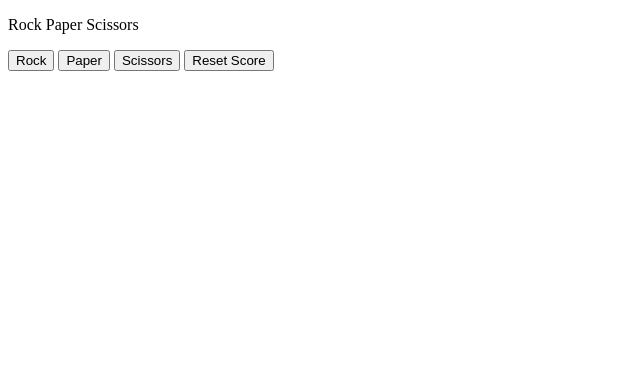
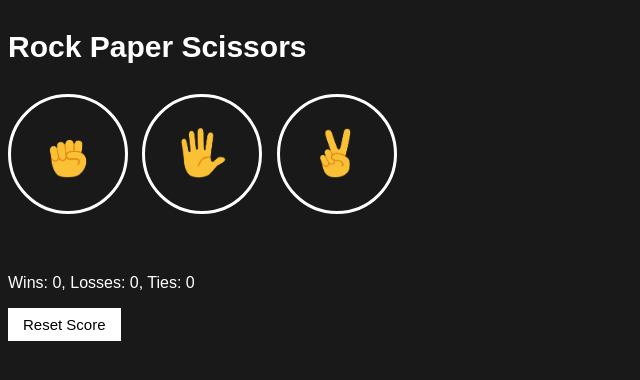
Before and after one commit to parth-mishra-107/rock-paper-scissors-game, a plain HTML site: page rpc.html in a window 1280 px wide. Shown: the whole page, without its empty margins (0-640 px from the left). Drawn offline with Linux system fonts and the light colour scheme.

Commit message:
added css and modified js

```diff
--- /dev/null
+++ b/rpc.css
@@ -0,0 +1,37 @@
+
+        body{
+            background-color:rgb(25,25,25);
+            color: white;
+            font-family: Arial;
+        }
+        .title{
+            font-size: 30px;
+            font-weight: bold;
+        }
+        .move-icon {
+            height: 50px ;
+        }
+        .move-button {
+            background-color:transparent;
+            border : 3px solid white ;
+            width: 120px;
+            height: 120px;
+            border-radius: 60px;
+            margin-right : 10px;
+            cursor: pointer;
+        }
+        .result {
+            font-size : 25px;
+            font-weight: bold;
+            margin-top: 50px;
+        }
+        .score {
+            margin-top: 60px;
+        }
+        .reset-score {
+            background-color: white;
+            border:none;
+            font-size:15px;
+            padding: 8px 15px;
+            cursor: pointer;
+        }
--- a/rpc.html
+++ b/rpc.html
@@ -2,109 +2,38 @@
 <html>
 <head>
     <title>Rock Paper Scissors</title>
+    <link rel="stylesheet"
+    href="rpc.css">
 </head>
 <body>
-    <p>Rock Paper Scissors</p>
+    <p class="title">Rock Paper Scissors</p>
 
-    <button onclick="
-    playGame('Rock')
-    ">Rock</button>
-    <button onclick="
-    playGame('Paper')
-    ">Paper</button>
-    <button onclick="
-    playGame('Scissors')
-    ">Scissors</button>
+<button onclick="playGame('Rock')" class="move-button">
+  <img src="images/rock-emoji.png" class="move-icon">
+</button>
+
+<button onclick="playGame('Paper')" class="move-button">
+  <img src="images/paper-emoji.png" class="move-icon">
+</button>
+
+<button onclick="playGame('Scissors')" class="move-button">
+  <img src="images/scissors-emoji.png" class="move-icon">
+</button>
+
+    <p class ="js-result result"></p>
+    <p class ="js-moves">
+
+    </p>
+    <p class="js-score score"></p>
+
     <button onclick="
     score.wins=0;
     score.losses=0;
     score.ties=0;
     localStorage.removeItem('score');
-    ">Reset Score</button>
+    updateScore();
+    " class="reset-score">Reset Score</button>
 
-    <script>
-
-        let score=JSON.parse(localStorage.getItem('score')) ||
-        {
-            wins: 0,
-            losses: 0,
-            ties: 0
-        };
-
-        /**if(score === null) {
-           score = {
-            wins: 0,
-            losses: 0,
-            ties: 0
-           };
-        }**/
-
-        /*const score = {
-            wins: 0,
-            losses: 0,
-            ties: 0
-        };we are using local storage to save the score value instead of normal variables*/
-
-        function playGame(playerMove) {
-            let comp = computerMove();
-            let result = '';
-
-            if (playerMove === 'Scissors') {
-                if (comp === 'Rock') {
-                    result = 'You Lose';
-                } else if (comp === 'Paper') {
-                    result = 'You Win';
-                } else {
-                    result = 'Tie';
-                }
-
-            } else if (playerMove === 'Paper') {
-                if (comp === 'Rock') {
-                    result = 'You Win';
-                } else if (comp === 'Paper') {
-                    result = 'Tie';
-                } else {
-                    result = 'You Lose';
-                }
-
-            } else if (playerMove === 'Rock') {
-                if (comp === 'Rock') {
-                    result = 'Tie';
-                } else if (comp === 'Paper') {
-                    result = 'You Lose';
-                } else {
-                    result = 'You Win';
-                }
-            }
-
-            if(result ==='You Win'){
-                score.wins += 1;
-            } else if(result ==='You Lose'){
-                score.losses += 1;
-            }else if(result ==='Tie'){
-                score.ties += 1;
-            }
-
-            localStorage.setItem('score',JSON.stringify(score));
-
-            alert(`You picked ${playerMove}. Computer picked ${comp}. Result: ${result}
-            Wins: ${score.wins}, Losses: ${score.losses}, Ties: ${score.ties}`);
-        }
-
-        function computerMove() {
-            let randn = Math.random();
-            let comp = '';
-
-            if (randn < 1/3) {
-                comp = 'Rock';
-            } else if (randn < 2/3) {
-                comp = 'Paper';
-            } else {
-                comp = 'Scissors';
-            }
-
-            return comp;
-        }
-    </script>
+    <script src="rpc.js"></script>
 </body>
 </html>
--- /dev/null
+++ b/rpc.js
@@ -0,0 +1,92 @@
+let score=JSON.parse(localStorage.getItem('score')) ||
+        {
+            wins: 0,
+            losses: 0,
+            ties: 0
+        };
+        updateScore();
+
+        /**if(score === null) {
+           score = {
+            wins: 0,
+            losses: 0,
+            ties: 0
+           };
+        }**/
+
+        /*const score = {
+            wins: 0,
+            losses: 0,
+            ties: 0
+        };we are using local storage to save the score value instead of normal variables*/
+
+        function playGame(playerMove) {
+            let comp = computerMove();
+            let result = '';
+
+            if (playerMove === 'Scissors') {
+                if (comp === 'Rock') {
+                    result = 'You Lose';
+                } else if (comp === 'Paper') {
+                    result = 'You Win';
+                } else {
+                    result = 'Tie';
+                }
+
+            } else if (playerMove === 'Paper') {
+                if (comp === 'Rock') {
+                    result = 'You Win';
+                } else if (comp === 'Paper') {
+                    result = 'Tie';
+                } else {
+                    result = 'You Lose';
+                }
+
+            } else if (playerMove === 'Rock') {
+                if (comp === 'Rock') {
+                    result = 'Tie';
+                } else if (comp === 'Paper') {
+                    result = 'You Lose';
+                } else {
+                    result = 'You Win';
+                }
+            }
+
+            if(result ==='You Win'){
+                score.wins += 1;
+            } else if(result ==='You Lose'){
+                score.losses += 1;
+            }else if(result ==='Tie'){
+                score.ties += 1;
+            }
+
+            localStorage.setItem('score',JSON.stringify(score));
+
+            updateScore();
+
+            document.querySelector('.js-result').innerHTML=result;
+
+            document.querySelector('.js-moves').innerHTML=`You
+        <img src="images/${playerMove}-emoji.png" class="move-icon"> :
+        <img src="images/${comp}-emoji.png" class="move-icon">
+        Computer`;
+        }
+
+        function updateScore(){
+            document.querySelector('.js-score').innerHTML=`Wins: ${score.wins}, Losses: ${score.losses}, Ties: ${score.ties}`;
+        }
+
+        function computerMove() {
+            let randn = Math.random();
+            let comp = '';
+
+            if (randn < 1/3) {
+                comp = 'Rock';
+            } else if (randn < 2/3) {
+                comp = 'Paper';
+            } else {
+                comp = 'Scissors';
+            }
+
+            return comp;
+        }
```
Also changed, not shown: images/paper-emoji.png (added), images/rock-emoji.png (added), images/scissors-emoji.png (added).
